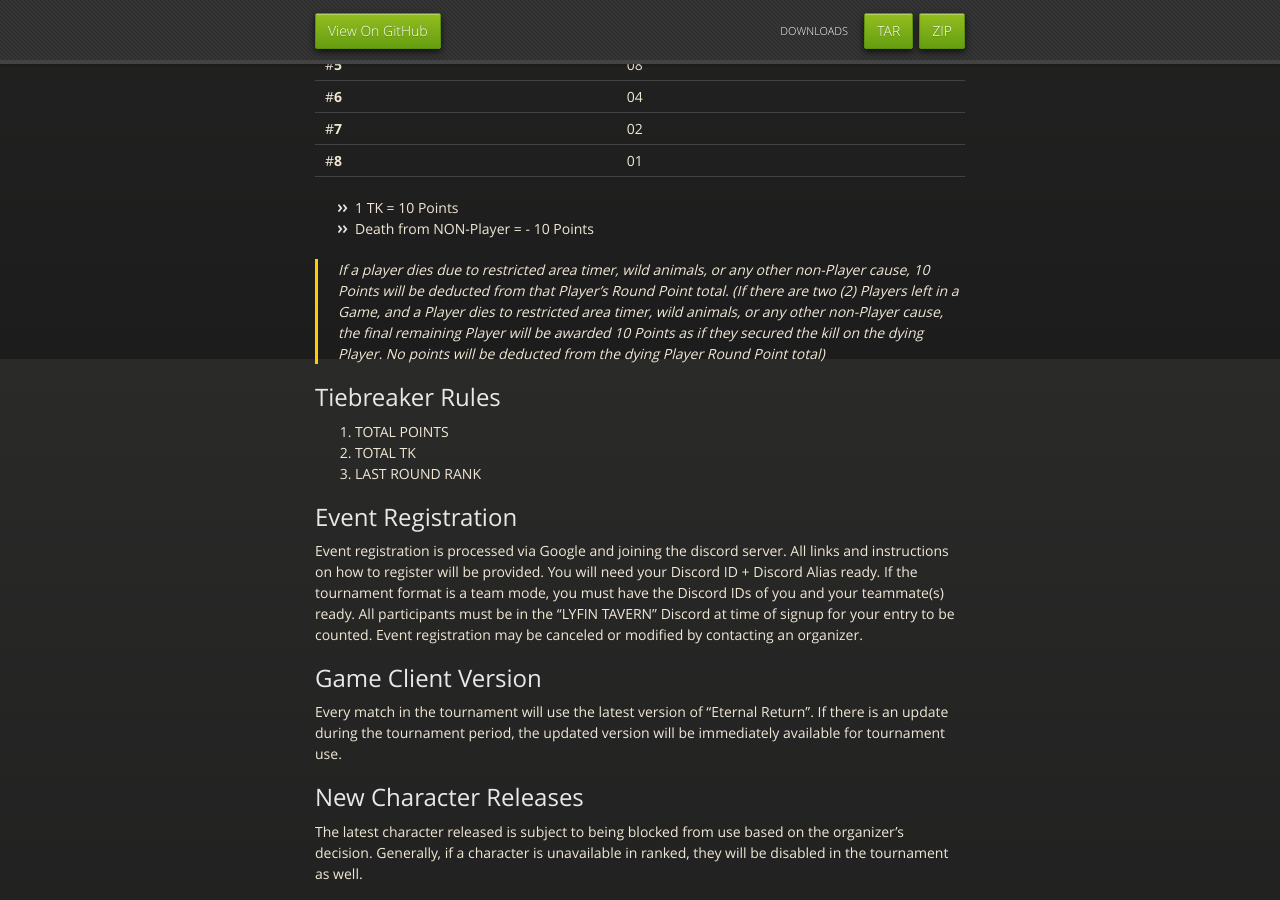
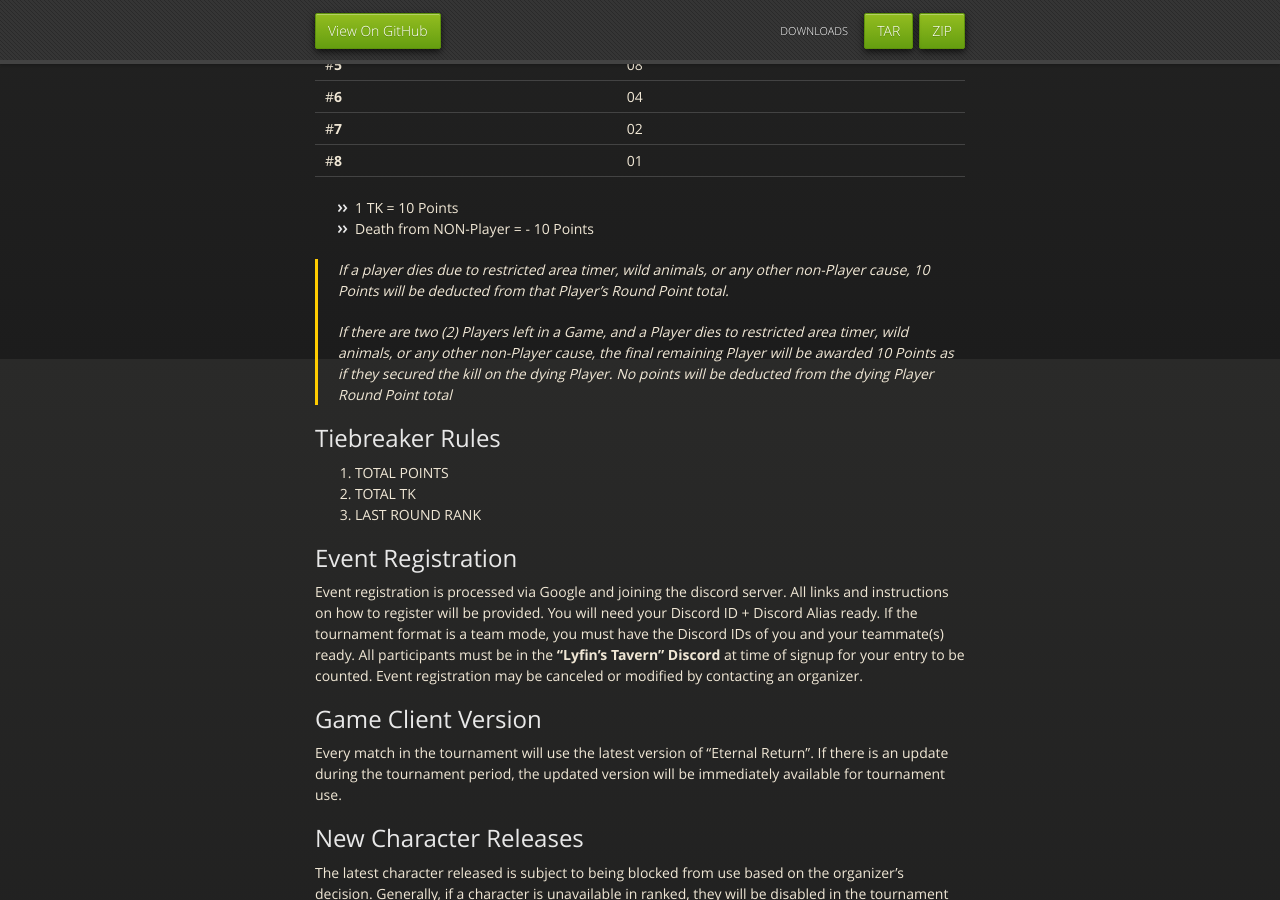
Before and after one commit to kanziebub/SurvivalProtocol, a Jekyll site: the page built from rulebook.md, in a window 1280 px wide and 900 px high, scrolled down 541 px. Built offline with Jekyll 4.4.1, drawn with Linux system fonts in a browser that asks for light colours.

Commit message:
B: add blockquote

```diff
--- a/rulebook.md
+++ b/rulebook.md
@@ -25,7 +25,8 @@ This is the general rules regarding the Eternal Return 1.0 Squad Tournament.
 *   Death from NON-Player = - 10 Points
 
 > If a player dies due to restricted area timer, wild animals, or any other non-Player cause, 10 Points will be deducted from that Player’s Round Point total.
-> (If there are two (2) Players left in a Game, and a Player dies to restricted area timer, wild animals, or any other non-Player cause, the final remaining Player will be awarded 10 Points as if they secured the kill on the dying Player. No points will be deducted from the dying Player Round Point total)
+>
+> If there are two (2) Players left in a Game, and a Player dies to restricted area timer, wild animals, or any other non-Player cause, the final remaining Player will be awarded 10 Points as if they secured the kill on the dying Player. No points will be deducted from the dying Player Round Point total
 
 ## Tiebreaker Rules
 
@@ -36,7 +37,7 @@ This is the general rules regarding the Eternal Return 1.0 Squad Tournament.
 ## Event Registration
 
 Event registration is processed via Google and joining the discord server.
-All links and instructions on how to register will be provided. You will need your Discord ID + Discord Alias ready. If the tournament format is a team mode, you must have the Discord IDs of you and your teammate(s) ready. All participants must be in the “LYFIN TAVERN” Discord at time of signup for your entry to be counted. Event registration may be canceled or modified by contacting an organizer.
+All links and instructions on how to register will be provided. You will need your Discord ID + Discord Alias ready. If the tournament format is a team mode, you must have the Discord IDs of you and your teammate(s) ready. All participants must be in the **“Lyfin's Tavern” Discord** at time of signup for your entry to be counted. Event registration may be canceled or modified by contacting an organizer.
 
 ## Game Client Version
 
@@ -88,19 +89,19 @@ If a player experiences an unintentional disconnect during joining to the lobby,
 
 The following behaviors are categorized as unfair play and will be penalized. Players may report another player’s violation of rules if they have proof beyond a reasonable doubt, and a penalty will be determined. The default penalty is a 1-round forfeit if there is no exact penalty specified. All decisions are made at the discretion of the tournament organizers.
 
-**No-shows**: All players must check in and join the game lobby and the designated Discord voice channel (if applicable) on time. If they fail to join on time, they will be disqualified from the tournament. 1st offense – disqualification from current tournament.
-
-**Teaming**: Teaming is strictly prohibited in all modes. If multiple teams or players collude to gain an unfair advantage, all teams or players will be disqualified from the tournament. This will be applied if multiple teams or players avoid dealing damage to each other while staying in combat range. Rulings on teaming will be handled on a case-by-case basis by organizers. 1st offense – disqualification from current tournament.
-
-**Outside communication**: Communication with anyone outside of your team in the case of squads or duos is not allowed during the tournament. Outside communication undermines the competitive integrity of the tournament and is strictly prohibited. 1st offense – disqualification from current tournament.
-
-**Emotes**: All in game emotes will not be allowed.
-
-**Bug exploit**: Do not exploit any bugs, including known bugs and bugs discovered during the tournament if any.
-
-**Illegal pick**: Players may not pick characters that are restricted, disabled, or banned in official ranked mode. Penalty: 1st offense – round forfeit. 2nd offense – disqualification.
-
-**Dying in a restricted area/Quitting**: Dying in the restricted area or quitting the match while alive even if the player is not in combat is strongly discouraged. All points from a player’s death will be given to the player or team that most clearly forced the player’s death to occur. Some situations will be case to case basis so it will be decided by the organizers.
+> **No-shows**: All players must check in and join the game lobby and the designated Discord voice channel (if applicable) on time. If they fail to join on time, they will be disqualified from the tournament. 1st offense – disqualification from current tournament.
+>
+> **Teaming**: Teaming is strictly prohibited in all modes. If multiple teams or players collude to gain an unfair advantage, all teams or players will be disqualified from the tournament. This will be applied if multiple teams or players avoid dealing damage to each other while staying in combat range. Rulings on teaming will be handled on a case-by-case basis by organizers. 1st offense – disqualification from current tournament.
+>
+> **Outside communication**: Communication with anyone outside of your team in the case of squads or duos is not allowed during the tournament. Outside communication undermines the competitive integrity of the tournament and is strictly prohibited. 1st offense – disqualification from current tournament.
+>
+> **Emotes**: All in game emotes will not be allowed.
+>
+> **Bug exploit**: Do not exploit any bugs, including known bugs and bugs discovered during the tournament if any.
+>
+> **Illegal pick**: Players may not pick characters that are restricted, disabled, or banned in official ranked mode. Penalty: 1st offense – round forfeit. 2nd offense – disqualification.
+>
+> **Dying in a restricted area/Quitting**: Dying in the restricted area or quitting the match while alive even if the player is not in combat is strongly discouraged. All points from a player’s death will be given to the player or team that most clearly forced the player’s death to occur. Some situations will be case to case basis so it will be decided by the organizers.
 
 
-[Home](./)
+[< Home](./)
```
